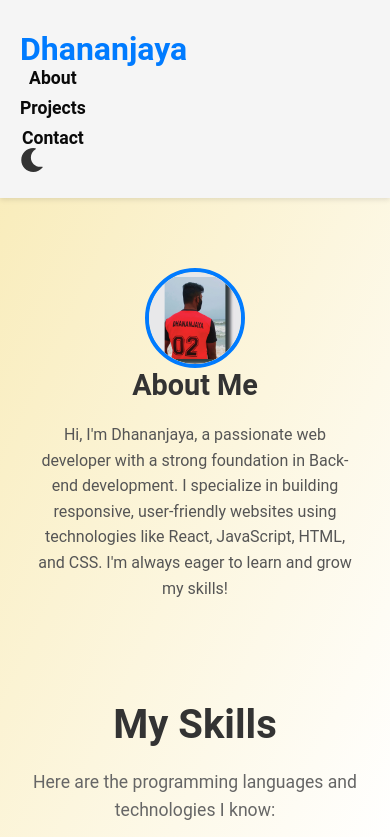
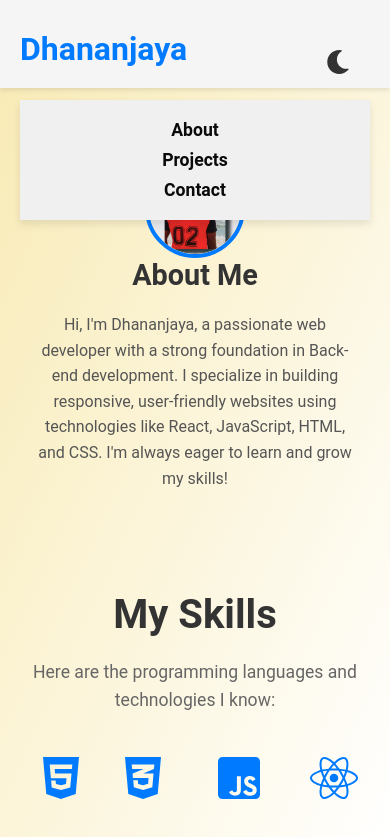
Before and after one commit to DHANANJAYA0013/Portfolio, a React (Create React App) app: page / in a window 390 px wide. Shown: the top 837 px of the page. Built offline with nearby package versions, Linux system fonts and the light colour scheme.

Commit message:
Update Header.css

```diff
--- a/src/components/Header.css
+++ b/src/components/Header.css
@@ -1,4 +1,4 @@
-/* src/components/Header.css */
+/* Header Styles */
 header {
     display: flex;
     justify-content: space-between;
@@ -25,12 +25,13 @@ header.dark {
     font-weight: bold;
 }
 
-.logo:hover{
+.logo:hover {
     transform: scale(1.05);
 }
 
+/* Navigation links */
 .nav-links {
-    list-style:none;
+    list-style: none;
     display: flex;
     gap: 20px;
 }
@@ -46,6 +47,7 @@ header.dark {
     color: var(--primary-color-hover, #007BFF);
 }
 
+/* Dark Mode Styles */
 .dark-mode-toggle {
     background: none;
     border: none;
@@ -58,10 +60,68 @@ header.dark {
     color: var(--primary-color-hover, #007BFF);
 }
 
-.App.dark .dark-mode-toggle{
+.App.dark .dark-mode-toggle {
     color: white;
 }
 
-.App.dark .nav-links li a{
+.App.dark .nav-links li a {
     color: white;
 }
+
+/* Mobile Responsiveness */
+@media (max-width: 768px) {
+    /* Adjust the logo size and add spacing */
+    .logo h1 {
+        font-size: 1.2rem;
+    }
+
+    /* Stack the nav links vertically */
+    .nav-links {
+        display: none; /* Hide nav links by default */
+        flex-direction: column;
+        gap: 15px;
+        position: absolute;
+        top: 70px;
+        left: 0;
+        width: 100%;
+        background-color: var(--header-bg, #f0f0f0);
+        padding: 20px;
+        box-shadow: 0px 4px 8px rgba(0, 0, 0, 0.1);
+    }
+
+    .nav-links.active {
+        display: flex;
+    }
+
+    /* Adjust dark mode toggle position */
+    .dark-mode-toggle {
+        position: absolute;
+        top: 20px;
+        right: 20px;
+    }
+
+    .navbar {
+        position: relative; /* Allow position of elements relative to navbar */
+    }
+
+    /* Show the hamburger menu on small screens */
+    .hamburger-menu {
+        display: block;
+        font-size: 1.8rem;
+        background: none;
+        border: none;
+        color: var(--primary-color, #0e0e0e);
+        cursor: pointer;
+    }
+
+    .hamburger-menu.active {
+        color: var(--primary-color-hover, #007BFF);
+    }
+}
+
+/* Tablet & Small Screen Responsiveness */
+@media (max-width: 480px) {
+    .logo h1 {
+        font-size: 1rem; /* Smaller logo size for very small screens */
+    }
+}
```
